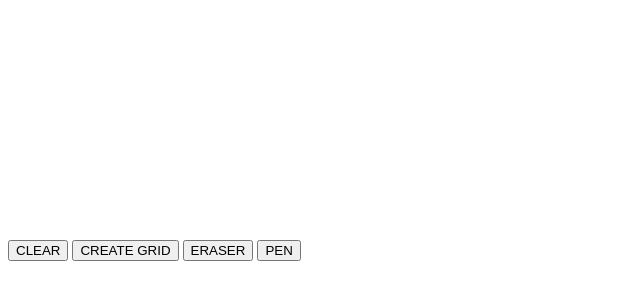
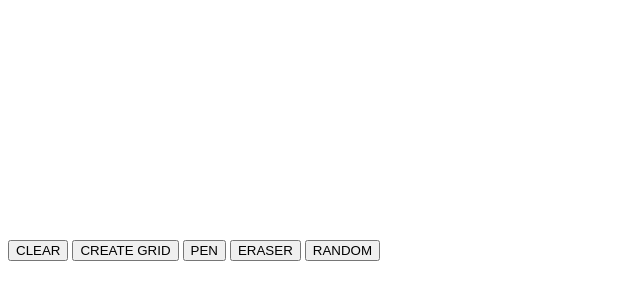
Before and after one commit to prakhargautam/pxls, a plain HTML site: page index.html in a window 1280 px wide. Shown: the part 368-668 px from the top of the page, without its empty margins (0-640 px from the left). Drawn offline with Linux system fonts and the light colour scheme.

Commit message:
Update index.html

```diff
--- a/index.html
+++ b/index.html
@@ -9,8 +9,9 @@
         </div>
         <input type="submit" name="clear" value="CLEAR"></input>
         <input type="submit" name="grid" value="CREATE GRID"></input>
-        <input type="submit" name="erase" value="ERASER"></input>
         <input type="submit" name="pen" value="PEN"></input>
+        <input type="submit" name="eraser" value="ERASER"></input>
+        <input type="submit" name="random" value="RANDOM"></input>
     <link rel="stylesheet" href="css/pxls.css">
     <script src="js/jquery.js"></script>
     <script src="js/pxls.js"></script>
```
